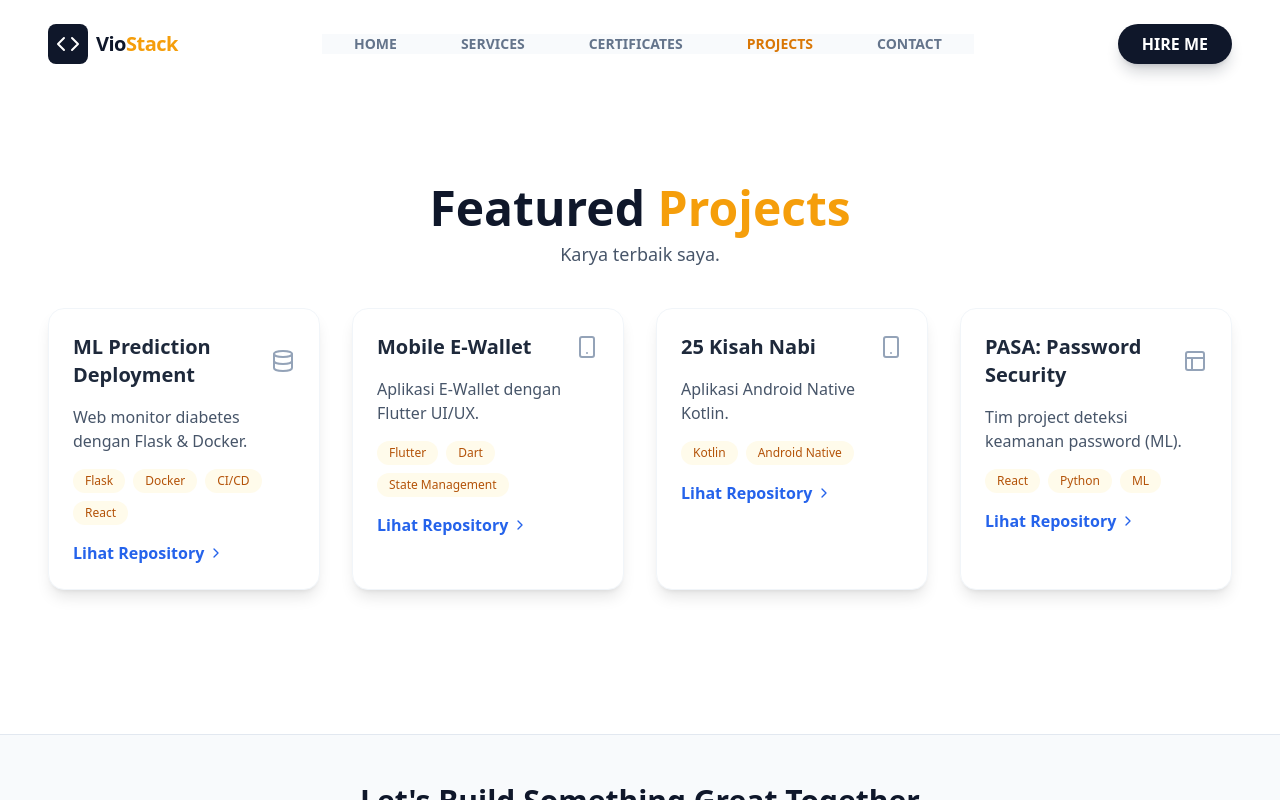
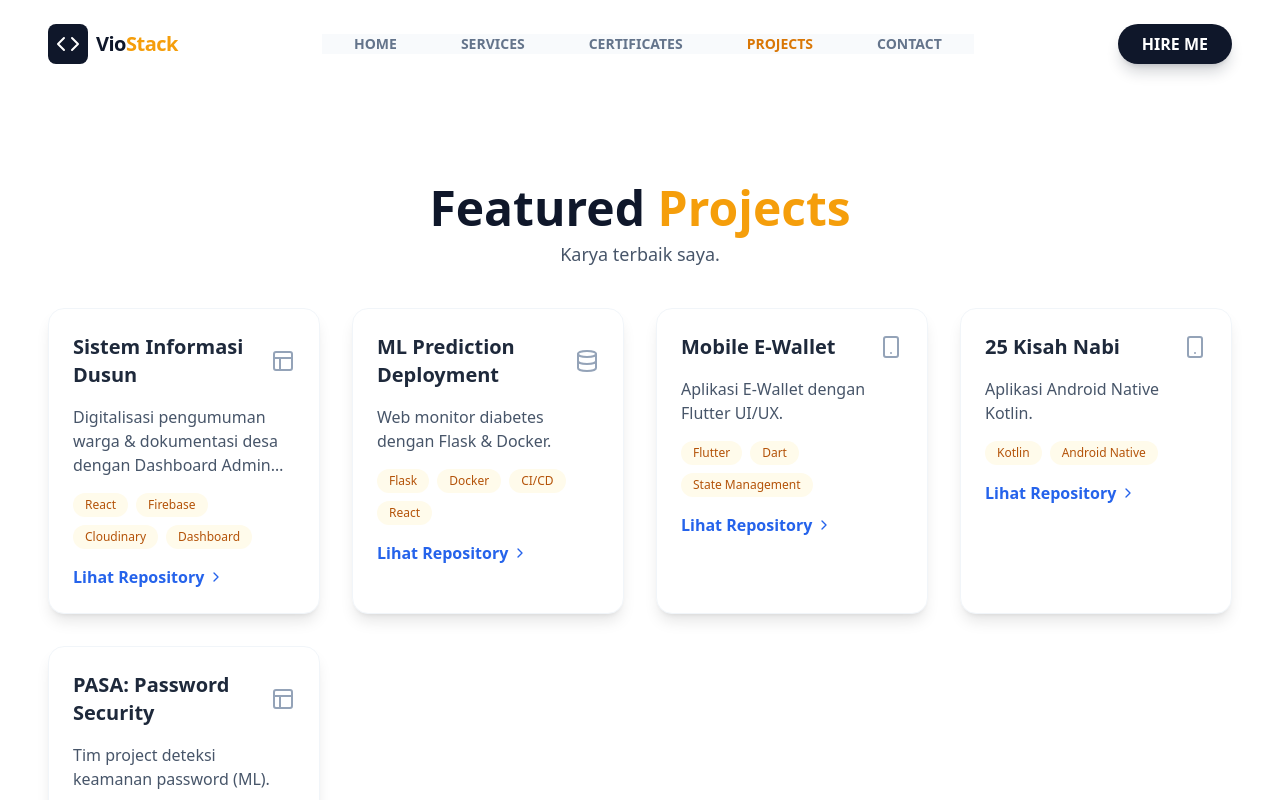
Before and after one commit to viiazuh/-portofolio, a React (Vite) app: page /projects in a window 1280 px wide. Shown: the top 800 px of the page. Built offline with nearby package versions, Linux system fonts and the light colour scheme.

Commit message:
Update portfolio: Add freelance project & new skills

```diff
--- a/src/pages/Home.jsx
+++ b/src/pages/Home.jsx
@@ -49,7 +49,7 @@ const StatCard = ({ number, label }) => (
 );
 
 const Home = () => {
-  const fotoProfil = "profile.jpg";
+  const fotoProfil = "/profile.jpg";
 
   return (
     <div className="relative overflow-hidden min-h-screen flex flex-col">
@@ -87,7 +87,7 @@ const Home = () => {
                     <Link to="/projects" className="group bg-slate-900 text-white px-8 py-4 rounded-full font-bold shadow-xl shadow-slate-900/30 hover:bg-slate-800 transition-all hover:-translate-y-1 flex items-center gap-2">
                         VIEW PROJECTS <ArrowRight size={20} />
                     </Link>
-                    <a href="/CV_Azuzu.pdf" download="CV_Azuzu_FullStack.pdf" className="group bg-white border-2 border-slate-200 px-8 py-4 rounded-full font-bold hover:border-slate-900 transition-colors flex items-center gap-2">
+                    <a href="public/VioAzuhri.pdf" download="CV-VioAzuhri.pdf" className="group bg-white border-2 border-slate-200 px-8 py-4 rounded-full font-bold hover:border-slate-900 transition-colors flex items-center gap-2">
                         Download CV <Download size={20} className="group-hover:translate-y-1 transition-transform"/>
                     </a>
                 </div>
--- a/src/pages/Projects.jsx
+++ b/src/pages/Projects.jsx
@@ -1,4 +1,4 @@
-import { Database, Smartphone, Layout, ChevronRight } from 'lucide-react';
+import { Database, Smartphone, Layout, ChevronRight, Globe } from 'lucide-react'; // Tambahkan Globe jika ingin icon bola dunia
 
 const ProjectCard = ({ title, description, stack, link, icon }) => (
     <div className="bg-white p-6 rounded-2xl shadow-lg border border-slate-100 hover:shadow-xl hover:border-amber-400 transition-all duration-300 group">
@@ -6,7 +6,7 @@ const ProjectCard = ({ title, description, stack, link, icon }) => (
             <h3 className="text-xl font-bold text-slate-800 group-hover:text-amber-600 transition-colors">{title}</h3>
             <div className="text-slate-400 group-hover:text-amber-500">{icon}</div>
         </div>
-        <p className="text-slate-600 mb-4 text-base">{description}</p>
+        <p className="text-slate-600 mb-4 text-base line-clamp-3">{description}</p>
         <div className="flex flex-wrap gap-2 mb-4">
             {stack.map(tech => (
                 <span key={tech} className="px-3 py-1 bg-amber-50 text-amber-700 rounded-full text-xs font-medium">{tech}</span>
@@ -18,18 +18,52 @@ const ProjectCard = ({ title, description, stack, link, icon }) => (
     </div>
 );
 
-// GANTI NAMA KOMPONEN JADI PROJECTS
 const Projects = () => {
     const projects = [
-        { title: "ML Prediction Deployment", description: "Web monitor diabetes dengan Flask & Docker.", stack: ["Flask", "Docker", "CI/CD", "React"], link: "https://github.com/viiazuh/diabetes-app_UTsDevops", icon: <Database size={24} /> },
-        { title: "Mobile E-Wallet", description: "Aplikasi E-Wallet dengan Flutter UI/UX.", stack: ["Flutter", "Dart", "State Management"], link: "https://github.com/viiazuh/infoin_ewallet", icon: <Smartphone size={24} /> },
-        { title: "25 Kisah Nabi", description: "Aplikasi Android Native Kotlin.", stack: ["Kotlin", "Android Native"], link: "https://github.com/viiazuh/25-prophets", icon: <Smartphone size={24} /> },
-        { title: "PASA: Password Security", description: "Tim project deteksi keamanan password (ML).", stack: ["React", "Python", "ML"], link: "https://github.com/kentangbiru/PASA", icon: <Layout size={24} /> },
+        // PROJECT BARU DITAMBAHKAN DI SINI (URUTAN PERTAMA)
+        {
+            title: "Sistem Informasi Dusun",
+            description: "Digitalisasi pengumuman warga & dokumentasi desa dengan Dashboard Admin real-time.",
+            stack: ["React", "Firebase", "Cloudinary", "Dashboard"],
+            link: "https://github.com/viiazuh/Web-Kadus-VII-Sei-Rotan",
+            icon: <Layout size={24} />
+        },
+        {
+            title: "ML Prediction Deployment",
+            description: "Web monitor diabetes dengan Flask & Docker.",
+            stack: ["Flask", "Docker", "CI/CD", "React"],
+            link: "https://github.com/viiazuh/diabetes-app_UTsDevops",
+            icon: <Database size={24} />
+        },
+        {
+            title: "Mobile E-Wallet",
+            description: "Aplikasi E-Wallet dengan Flutter UI/UX.",
+            stack: ["Flutter", "Dart", "State Management"],
+            link: "https://github.com/viiazuh/infoin_ewallet",
+            icon: <Smartphone size={24} />
+        },
+        {
+            title: "25 Kisah Nabi",
+            description: "Aplikasi Android Native Kotlin.",
+            stack: ["Kotlin", "Android Native"],
+            link: "https://github.com/viiazuh/25-prophets",
+            icon: <Smartphone size={24} />
+        },
+        {
+            title: "PASA: Password Security",
+            description: "Tim project deteksi keamanan password (ML).",
+            stack: ["React", "Python", "ML"],
+            link: "https://github.com/kentangbiru/PASA",
+            icon: <Layout size={24} />
+        },
     ];
 
     return (
         <div className="pt-12 pb-24 animate-fade-in-up">
-            <header className="mb-10 text-center"><h2 className="text-4xl md:text-5xl font-extrabold text-slate-900 mb-2">Featured <span className="text-amber-500">Projects</span></h2><p className="text-lg text-slate-600">Karya terbaik saya.</p></header>
+            <header className="mb-10 text-center">
+                <h2 className="text-4xl md:text-5xl font-extrabold text-slate-900 mb-2">Featured <span className="text-amber-500">Projects</span></h2>
+                <p className="text-lg text-slate-600">Karya terbaik saya.</p>
+            </header>
             <div className="grid grid-cols-1 md:grid-cols-2 lg:grid-cols-4 gap-8">
                 {projects.map((p, i) => <ProjectCard key={i} {...p} />)}
             </div>
--- a/src/pages/Services.jsx
+++ b/src/pages/Services.jsx
@@ -26,10 +26,33 @@ const Services = () => {
             </header>
 
             <div className="grid grid-cols-1 lg:grid-cols-2 gap-10">
-                <SkillCard title="Full-Stack Development" description="Membangun aplikasi web mulai dari UI (FE) hingga logic server (BE) dan Database." techs={["React", "Vue.js", "Flask (Python)", "Node.js (Express)", "MySQL", "SQLite 3", "RESTful API"]} icon={<Layout size={24} />} />
-                <SkillCard title="Mobile Development" description="Fokus pada pengembangan aplikasi native dan cross-platform yang efisien." techs={["Flutter", "Kotlin", "Dart", "Android Native", "Firebase"]} icon={<Smartphone size={24} />} />
-                <SkillCard title="Deployment & CI/CD" description="Otomatisasi pengiriman kode ke produksi, manajemen container, dan hosting ML Model." techs={["Docker", "GitHub Actions", "GitLab CI/CD", "Linux Server Mgmt", "MLOps Basics"]} icon={<Zap size={24} />} />
-                <SkillCard title="Tools & Utility" description="Peralatan yang digunakan sehari-hari untuk meningkatkan efisiensi dan kolaborasi kerja." techs={["Git", "Tailwind CSS", "Bootstrap", "VS Code", "Postman", "Figma Basics"]} icon={<Code size={24} />} />
+                <SkillCard
+                    title="Full-Stack Development"
+                    description="Membangun aplikasi web mulai dari UI (FE) hingga logic server (BE) dan Database."
+                    techs={["React", "Vue.js", "Flask", "Node.js", "MySQL", "SQLite 3", "Firebase", "RESTful API"]}
+                    icon={<Layout size={24} />}
+                />
+
+                <SkillCard
+                    title="Mobile Development"
+                    description="Fokus pada pengembangan aplikasi native dan cross-platform yang efisien."
+                    techs={["Flutter", "Kotlin", "Dart", "Android Native", "Firebase"]}
+                    icon={<Smartphone size={24} />}
+                />
+
+                <SkillCard
+                    title="Deployment & CI/CD"
+                    description="Otomatisasi pengiriman kode ke produksi, manajemen container, dan hosting ML Model."
+                    techs={["Docker", "GitHub Actions", "GitLab CI/CD", "Linux Server Mgmt", "MLOps Basics"]}
+                    icon={<Zap size={24} />}
+                />
+
+                <SkillCard
+                    title="Tools & Utility"
+                    description="Peralatan yang digunakan sehari-hari untuk meningkatkan efisiensi dan kolaborasi kerja."
+                    techs={["Git", "Tailwind CSS", "Bootstrap", "VS Code", "Postman", "Cloudinary", "Figma"]}
+                    icon={<Code size={24} />}
+                />
             </div>
         </div>
     );
```
Also changed, not shown: 1 other file (tests, documents, lock files or other folders).
